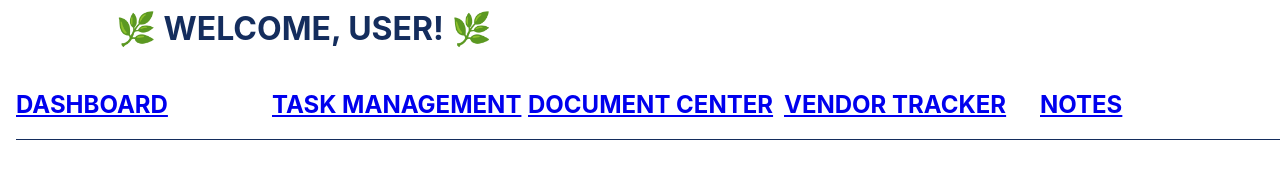
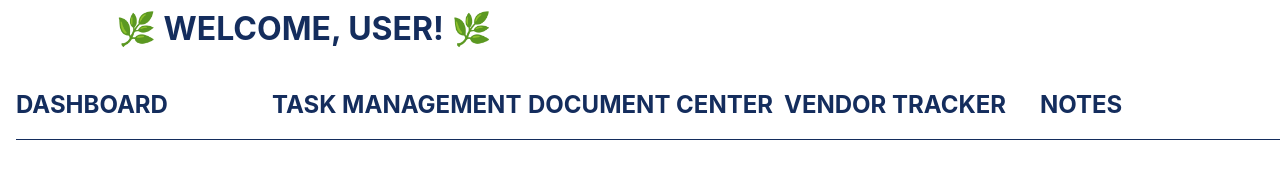
Before and after one commit to JSPlatt/ccny, a React (Create React App) app: page / in a window 1280 px wide. Shown: the part 178-367 px from the top of the page. Built offline with nearby package versions, Linux system fonts and the light colour scheme.

Commit message:
continuing style

```diff
--- a/src/components/Header/Header.css
+++ b/src/components/Header/Header.css
@@ -27,5 +27,10 @@
 .header__content {
     display: flex;
     flex: 0.25;
+    align-items: center;
+}
 
+.header__content > a {
+    text-decoration: none;
+    color: #142d5d;
 }
```
